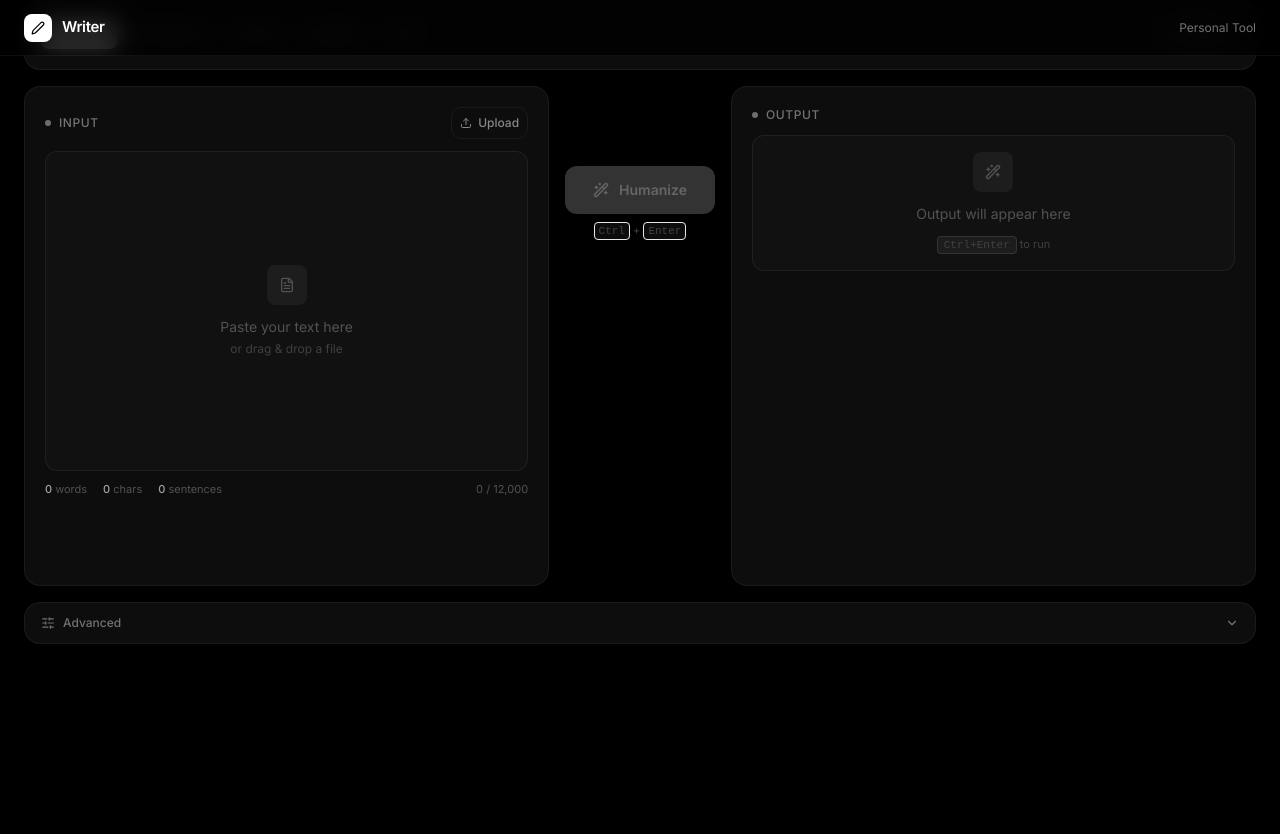
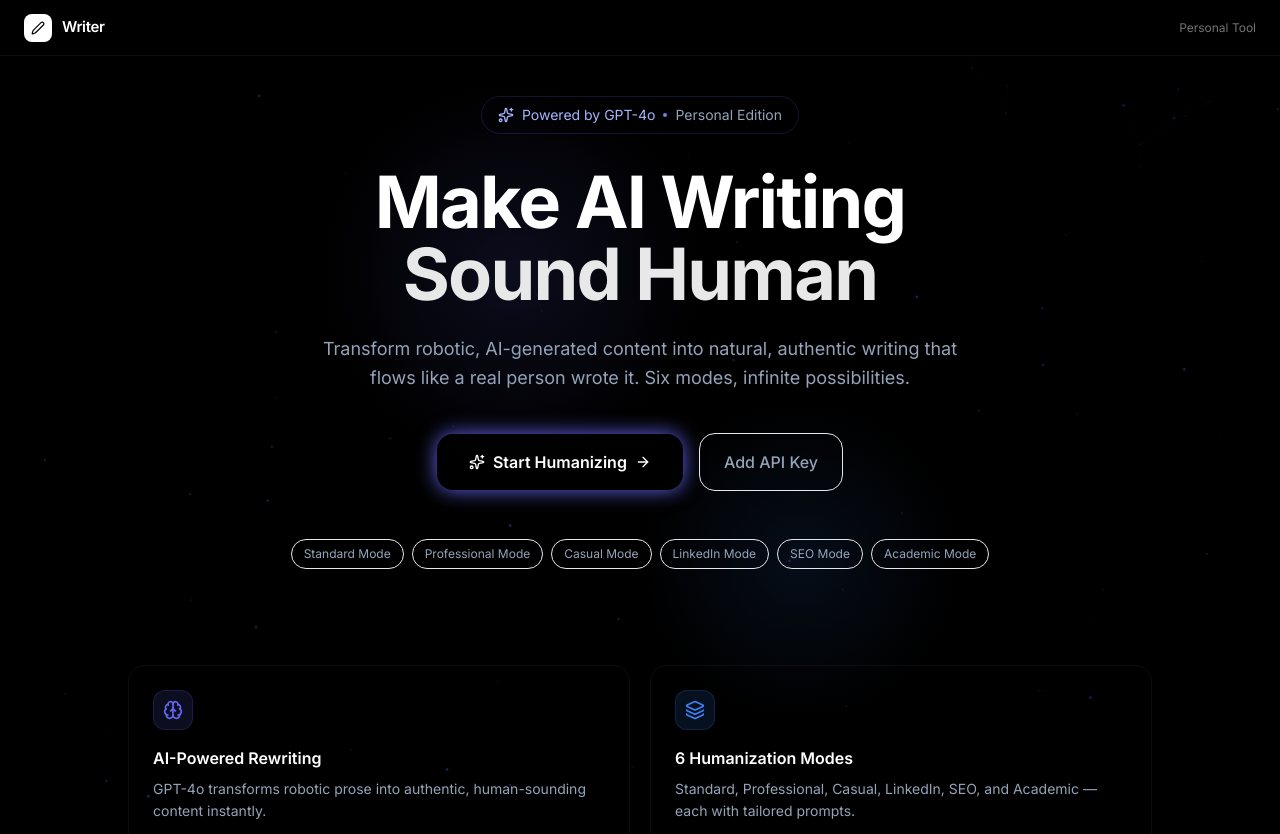
Before and after one commit to jaais0n/Ai-to-Human, a React (Vite) app in the folder client/: page / in a window 1280 px wide. Shown: the top 834 px of the page. Before the commit the page ends 800 px from the top, so only its background shows below. Built offline with nearby package versions, Linux system fonts and the light colour scheme.

Commit message:
feat: add vercel analytics and setup routing for landing page

```diff
--- a/client/src/App.jsx
+++ b/client/src/App.jsx
@@ -2,6 +2,9 @@ import { BrowserRouter, Routes, Route } from 'react-router-dom';
 import Navbar from './components/layout/Navbar';
 import ToastContainer from './components/ui/ToastContainer';
 import DashboardPage from './pages/DashboardPage';
+import LandingPage from './pages/LandingPage';
+import HistoryPage from './pages/HistoryPage';
+import SettingsPage from './pages/SettingsPage';
 import { Analytics } from '@vercel/analytics/react';
 
 export default function App() {
@@ -9,7 +12,12 @@ export default function App() {
     <BrowserRouter>
       <div className="min-h-screen" style={{ background: '#000' }}>
         <Navbar />
-        <DashboardPage />
+        <Routes>
+          <Route path="/" element={<LandingPage />} />
+          <Route path="/dashboard" element={<DashboardPage />} />
+          <Route path="/history" element={<HistoryPage />} />
+          <Route path="/settings" element={<SettingsPage />} />
+        </Routes>
         <ToastContainer />
         <Analytics />
       </div>
```
